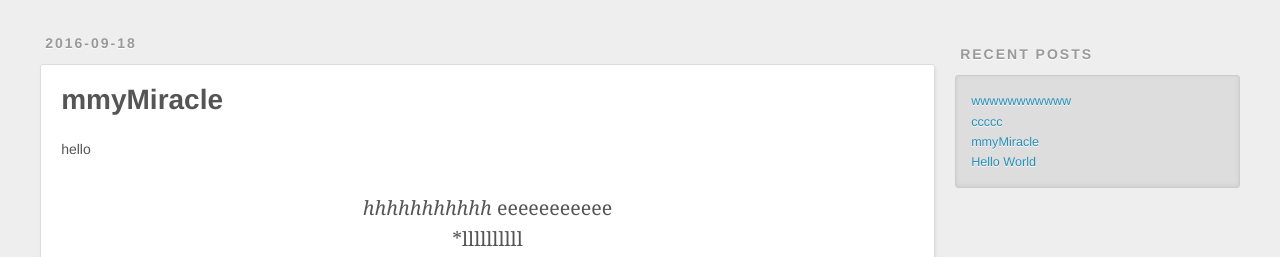
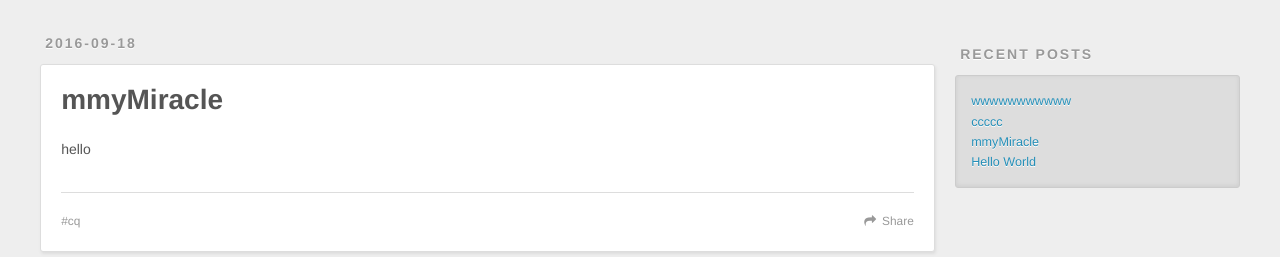
Before and after one commit to mitrecx/CartesianQian, a plain HTML site: page index.html in a window 1280 px wide. Shown: the part 695-952 px from the top of the page. Drawn offline with nearby package versions, Linux system fonts and the light colour scheme.

Commit message:
应该只关注重要的

```diff
--- a/index.html
+++ b/index.html
@@ -157,8 +157,6 @@
 
         <p>hello</p>
 <blockquote>
-<p><em>hhhhhhhhhhh
-</em>eeeeeeeeeee<br>*llllllllll</p>
 </blockquote>
 
 
```
